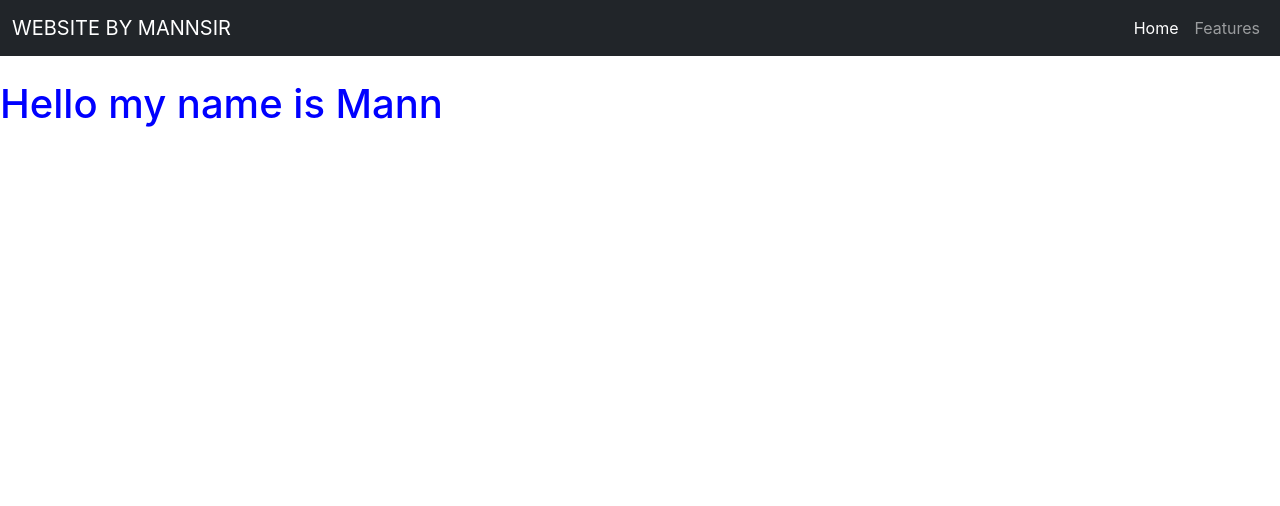
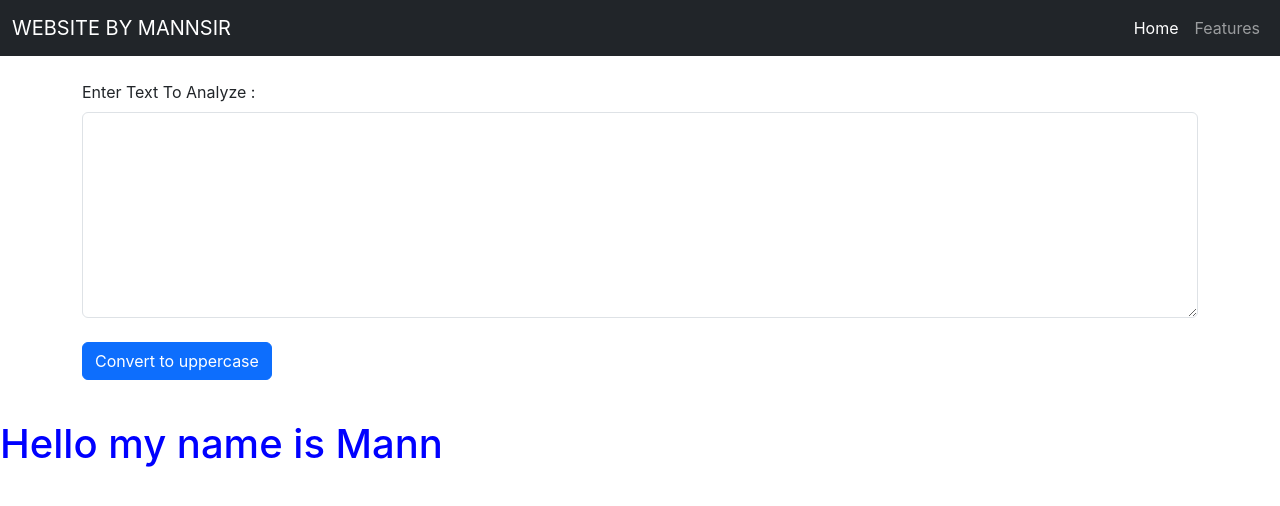
Before and after one commit to Mann-Git/project1, a React (Create React App) app: page / in a window 1280 px wide. Shown: the top 506 px of the page. Built offline with nearby package versions, Linux system fonts and the light colour scheme.

Commit message:
few things updated

```diff
--- a/public/index.html
+++ b/public/index.html
@@ -4,10 +4,6 @@
     <meta charset="UTF-8" />
     <meta name="viewport" content="width=device-width, initial-scale=1.0" />
     <meta name="theme-color" content="#000000" />
-    <meta name="description" content="Web app using React" />
-    <link rel="icon" href="%PUBLIC_URL%/favicon.ico" />
-    <link rel="apple-touch-icon" href="%PUBLIC_URL%/logo192.png" />
-    <link rel="manifest" href="%PUBLIC_URL%/manifest.json" />
 
     <!-- ✅ Bootstrap CSS -->
     <link
--- a/src/App.js
+++ b/src/App.js
@@ -1,6 +1,7 @@
 
 import './App.css';
 import Navbar from './components/Navbar';
+import TextForm from './components/TextForm';
 
 function App() {
   return (
@@ -9,6 +10,12 @@ function App() {
 
     <Navbar title="WEBSITE BY MANNSIR" />
     <br />
+    <div className="container">
+
+    <TextForm my-3 />
+    </div>
+    <br />
+
     <h1>Hello my name is Mann</h1>
 
 
--- /dev/null
+++ b/src/components/TextForm.js
@@ -0,0 +1,21 @@
+import React from "react";
+
+export default function TextForm() {
+  return (
+
+    <div>
+      <div className="mb-3">
+        <label htmlFor="my_textbox" className="form-label">
+          Enter Text To Analyze :
+        </label>
+        <textarea
+          className="form-control"
+          id="my_textbox"
+          rows="8"
+        ></textarea>
+        <br />
+        <button className="btn btn-primary">Convert to uppercase</button>
+      </div>
+    </div>
+  );
+}
```
Also changed, not shown: 1 other file (tests, documents, lock files or other folders).
